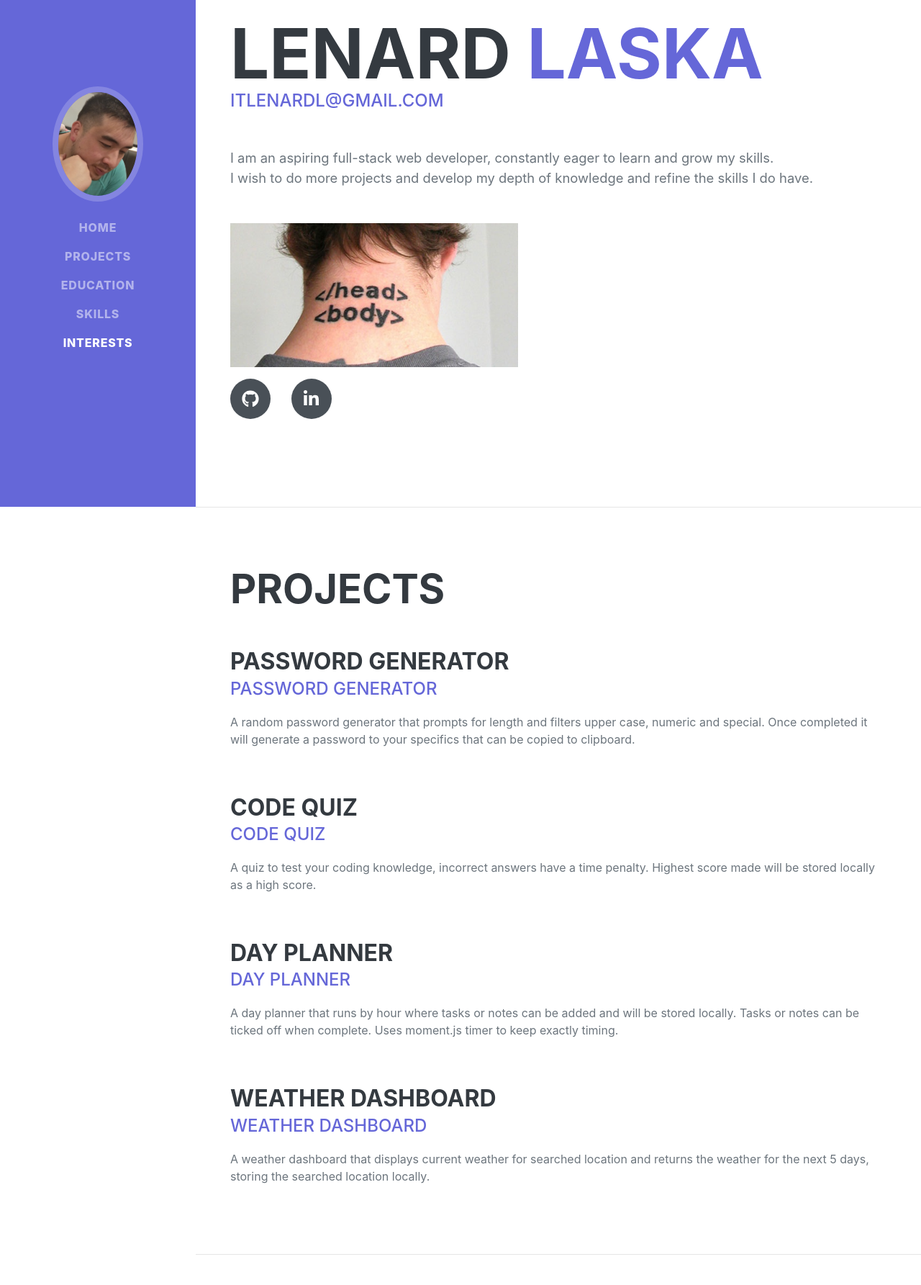
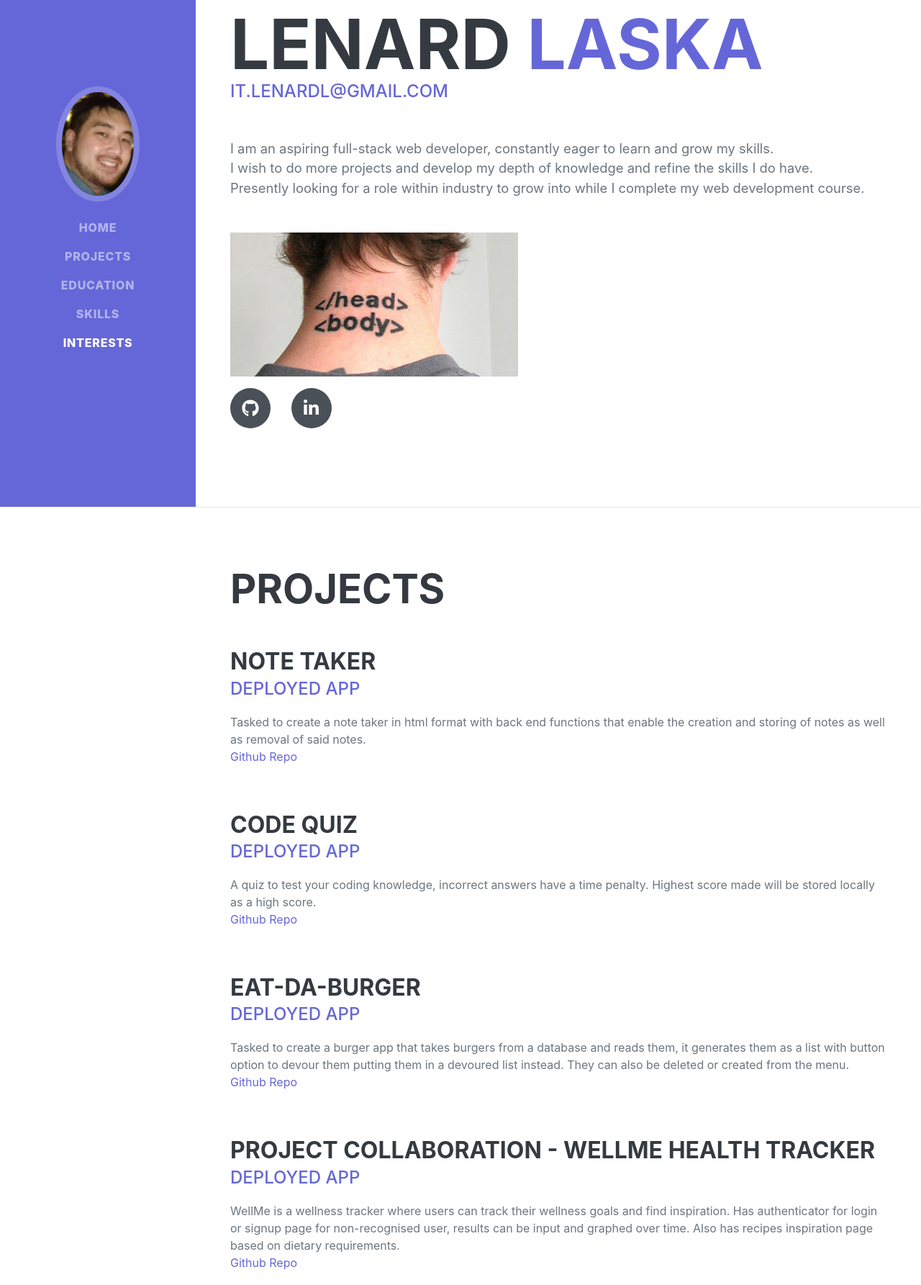
Before and after one commit to ITLenardL/HWWK17, a plain HTML site: page index.html in a window 1280 px wide. Shown: the part 96-1881 px from the top of the page at 72% size. Drawn offline with nearby package versions, Linux system fonts and the light colour scheme; a web font is replaced by a local one.

Commit message:
updated data

```diff
--- a/index.html
+++ b/index.html
@@ -20,7 +20,7 @@
         <nav class="navbar navbar-expand-lg navbar-dark bg-primary fixed-top" id="sideNav">
             <a class="navbar-brand js-scroll-trigger" href="#page-top">
                 <span class="d-block d-lg-none">Lenard Laska</span>
-                <span class="d-none d-lg-block"><img class="img-fluid img-profile rounded-circle mx-auto mb-2" src="assets/img/profile.jpg" alt="" /></span>
+                <span class="d-none d-lg-block"><img class="img-fluid img-profile rounded-circle mx-auto mb-2" src="assets/img/profile1.jpg" alt="" /></span>
             </a>
             <button class="navbar-toggler" type="button" data-toggle="collapse" data-target="#navbarSupportedContent" aria-controls="navbarSupportedContent" aria-expanded="false" aria-label="Toggle navigation"><span class="navbar-toggler-icon"></span></button>
             <div class="collapse navbar-collapse" id="navbarSupportedContent">
@@ -43,15 +43,16 @@
                         <span class="text-primary">Laska</span>
                     </h1>
                     <div class="subheading mb-5">
-                        <a href="mailto:name@email.com">ITLenardL@gmail.com</a>
+                        <a href="mailto:IT.LenardL@gmail.com">IT.LenardL@gmail.com</a>
                     </div>
                     <p class="lead mb-5">I am an aspiring full-stack web developer, constantly eager to learn and grow my skills.<br>
-                    I wish to do more projects and develop my depth of knowledge and refine the skills I do have.<br></p>
+                    I wish to do more projects and develop my depth of knowledge and refine the skills I do have.<br>
+                    Presently looking for a role within industry to grow into while I complete my web development course.</p>
                     <p><img src="assets/img/web-dev-joke.jpg" alt="web-dev-joke" width="400" height="200"></p>
 
                     <div class="social-icons">
                         <a class="social-icon" href="https://github.com/ITLenardL" target="_blank" rel="noopener noreferrer"><i class="fab fa-github"></i></a>
-                        <a class="social-icon" href="#"><i class="fab fa-linkedin-in"></i></a>
+                        <a class="social-icon" href="https://www.linkedin.com/in/lenard-laska-983702209/" target="_blank" rel="noopener noreferrer"><i class="fab fa-linkedin-in"></i></a>
                     </div>
                 </div>
             </section>
@@ -62,30 +63,38 @@
                     <h2 class="mb-5">Projects</h2>
                     <div class="d-flex flex-column flex-md-row justify-content-between mb-5">
                         <div class="flex-grow-1">
-                            <h3 class="mb-0">Password Generator</h3>
-                            <div class="subheading mb-3"><a href="https://itlenardl.github.io/HWWK3/" target="_blank" rel="noopener noreferrer">Password Generator</a></div>
-                            <p>A random password generator that prompts for length and filters upper case, numeric and special. Once completed it will generate a password to your specifics that can be copied to clipboard.</p>
+                            <h3 class="mb-0">Note Taker</h3>
+                            <div class="subheading mb-3"><a href="https://mighty-temple-39396.herokuapp.com/" target="_blank" rel="noopener noreferrer">Deployed App</a></div>
+                            <p>Tasked to create a note taker in html format with back end functions that enable the creation and storing of notes as well as removal of said notes.<br>
+                                <a href="https://github.com/ITLenardL/HWWK11--Note-Taker" target="_blank" rel="noopener noreferrer">Github Repo</a>
+                            </p>
                         </div>
                     </div>
                     <div class="d-flex flex-column flex-md-row justify-content-between mb-5">
                         <div class="flex-grow-1">
                             <h3 class="mb-0">Code Quiz</h3>
-                            <div class="subheading mb-3"><a href="https://itlenardl.github.io/HWWK4-Coding-Quiz/" target="_blank" rel="noopener noreferrer">Code Quiz</a></div>
-                            <p>A quiz to test your coding knowledge, incorrect answers have a time penalty. Highest score made will be stored locally as a high score.</p>
+                            <div class="subheading mb-3"><a href="https://itlenardl.github.io/HWWK4-Coding-Quiz/" target="_blank" rel="noopener noreferrer">Deployed App</a></div>
+                            <p>A quiz to test your coding knowledge, incorrect answers have a time penalty. Highest score made will be stored locally as a high score.<br>
+                                <a href="https://github.com/ITLenardL/HWWK4-Coding-Quiz" target="_blank" rel="noopener noreferrer">Github Repo</a>
+                            </p>
                         </div>
                     </div>
                     <div class="d-flex flex-column flex-md-row justify-content-between mb-5">
                         <div class="flex-grow-1">
-                            <h3 class="mb-0">Day Planner</h3>
-                            <div class="subheading mb-3"><a href="https://itlenardl.github.io/HWWK5-MomentjsAPI-workscheduler/" target="_blank" rel="noopener noreferrer">Day Planner</a></div>
-                            <p>A day planner that runs by hour where tasks or notes can be added and will be stored locally. Tasks or notes can be ticked off when complete. Uses moment.js timer to keep exactly timing.</p>
+                            <h3 class="mb-0">EAT-DA-BURGER</h3>
+                            <div class="subheading mb-3"><a href="https://git.heroku.com/aqueous-falls-05182.git" target="_blank" rel="noopener noreferrer">Deployed App</a></div>
+                            <p>Tasked to create a burger app that takes burgers from a database and reads them, it generates them as a list with button option to devour them putting them in a devoured list instead. They can also be deleted or created from the menu.<br>
+                                <a href="https://github.com/ITLenardL/HWWK13-EAT-DA-BURGER" target="_blank" rel="noopener noreferrer">Github Repo</a>
+                            </p>
                         </div>
                     </div>
                     <div class="d-flex flex-column flex-md-row justify-content-between">
                         <div class="flex-grow-1">
-                            <h3 class="mb-0">Weather Dashboard</h3>
-                            <div class="subheading mb-3"><a href="https://itlenardl.github.io/HWWK6---weather-dashboard/" target="_blank" rel="noopener noreferrer">Weather Dashboard</a></div>
-                            <p>A weather dashboard that displays current weather for searched location and returns the weather for the next 5 days, storing the searched location locally.</p>
+                            <h3 class="mb-0">Project Collaboration - WellMe health tracker</h3>
+                            <div class="subheading mb-3"><a href="https://lkblt-project2.herokuapp.com/" target="_blank" rel="noopener noreferrer">Deployed App</a></div>
+                            <p>WellMe is a wellness tracker where users can track their wellness goals and find inspiration. Has authenticator for login or signup page for non-recognised user, results can be input and graphed over time. Also has recipes inspiration page based on dietary requirements.<br>
+                                <a href="https://github.com/blakestickland/project2" target="_blank" rel="noopener noreferrer">Github Repo</a>
+                            </p>
                         </div>
                     </div>
                 </div>
@@ -146,9 +155,10 @@
             <section class="resume-section" id="interests">
                 <div class="resume-section-content">
                     <h2 class="mb-5">Interests</h2>
-                    <p>I enjoy learning new skills whatever they may be, spending time with my little one, and playing and watching basketball</p>
-                    <p><img src="assets/img/jordan-shoots.jpg" alt="web-dev-joke" width="500" height="300"></p>
-                    <p class="mb-0">I enjoy cooking and baking and hope to own my own little cafe one day that I can pass on to my little one</p>
+                    <p>I enjoy learning new skills whatever they may be, spending time with my daughter, and playing and watching basketball. I have played
+                        basketball since I was 5 years old and it's a passion that has stayed with me, something that helps with teamwork and the importance of diversity and working together.</p>
+                    <p><img src="assets/img/jordan-shoots.jpg" alt="jordan-shoots" width="500" height="300"></p>
+                    <p class="mb-0">I am a caffeine fiend and have a business mind, hoping to use my skills to create a business that one day I can pass on to my daughter.</p>
                 </div>
             </section>
             <hr class="m-0" />
```
Also changed, not shown: assets/img/profile1.jpg (added).
